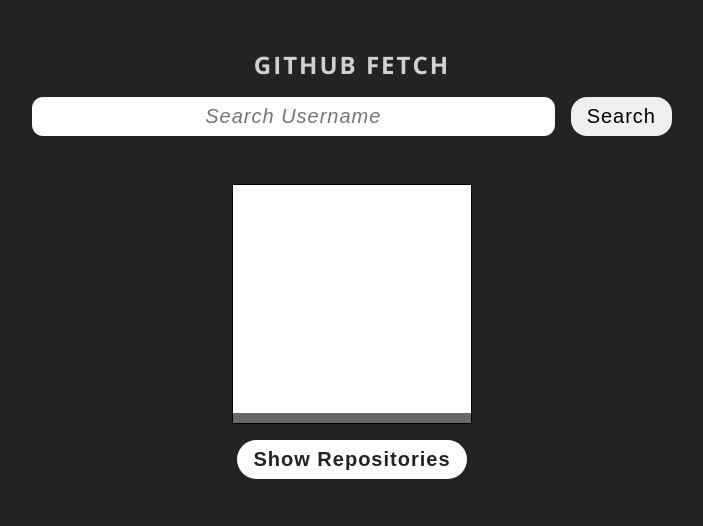
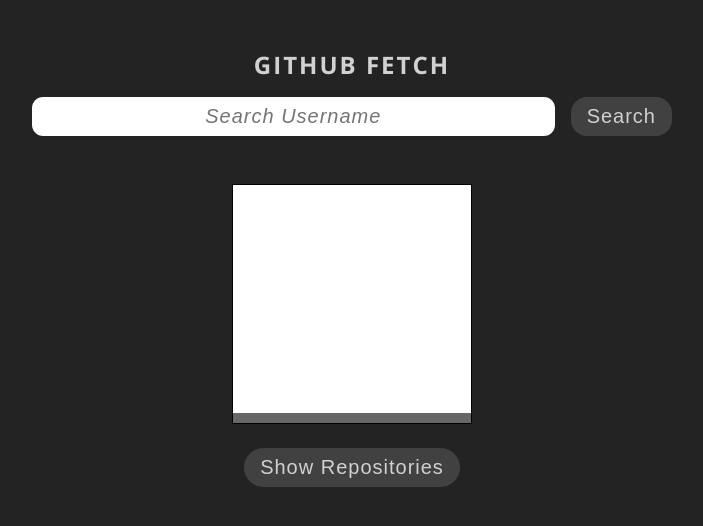
Before and after one commit to mark-makondo/github-api-web, a React (Create React App) app: page / in a window 1280 px wide. Shown: the top 526 px of the page, without its empty margins (288-991 px from the left). Built offline with nearby package versions, Linux system fonts and the light colour scheme.

Commit message:
button style adjusted and hover

```diff
--- a/src/components/github-fetch/_github-fetch.scss
+++ b/src/components/github-fetch/_github-fetch.scss
@@ -20,6 +20,13 @@
                 margin-left: 1rem;
                 border-radius: 1rem;
                 letter-spacing: 1px;
+                background: getColors(active-color);
+                color: getColors(secondary);
+                @media(hover: hover){
+                    &:hover{
+                        background: getColors(active-color-light);
+                    }
+                }
             }
         }
     }
--- a/src/pages/Home/_home.scss
+++ b/src/pages/Home/_home.scss
@@ -23,7 +23,7 @@
             max-width: 100%;
             min-width: 10rem;
             height: 10rem;
-            margin-bottom: 1rem;
+            margin-bottom: 1.5rem;
             background: getColors(default);
             overflow: hidden;
             img{
@@ -45,15 +45,19 @@
             }
         }
         button{
-            background: getColors(default);
-            color: getColors(primary);
-            font-weight: bold;
+            background: getColors(active-color);
+            color: getColors(secondary);
             padding: .5rem 1rem;
             border-radius: 5rem;
             outline: none;
             border: none;
             margin-bottom: 3rem;
             letter-spacing: 1px;
+            @media(hover: hover){
+                &:hover{
+                    background: getColors(active-color-light);
+                }
+            }
         }
         .error{
             color: getColors(default);
--- a/src/scss/_variables.scss
+++ b/src/scss/_variables.scss
@@ -29,5 +29,6 @@ $colors: (
     "primary":#242323,
     "secondary":#D1D1D1,
     "active-color": #414141,
+    "active-color-light":#585757,
     "default": #FFFFFF
 );
```
Also changed, not shown: src/dist/css/style.css, 1 other file (tests, documents, lock files or other folders).
